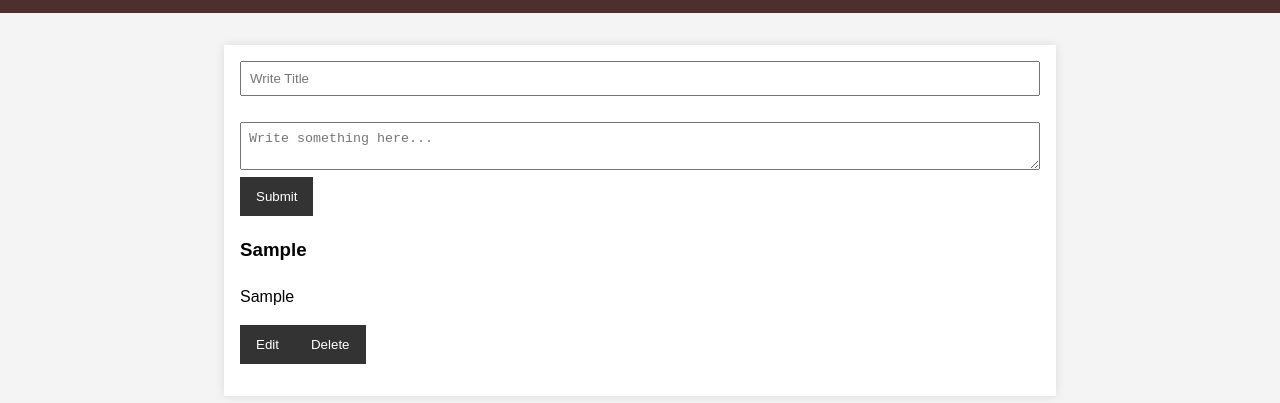
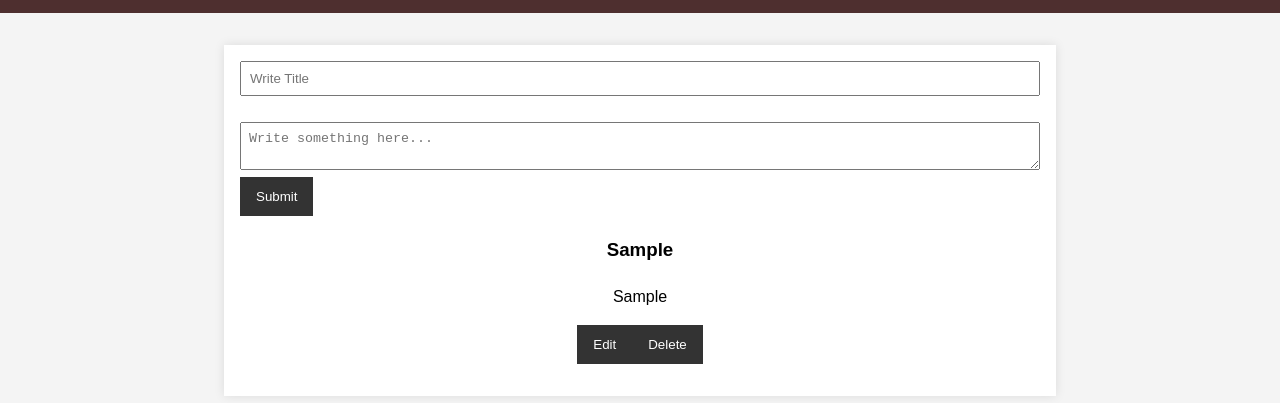
Before and after one commit to kbieman21/SBA5-PersonalBlog, a plain HTML site: page index.html in a window 1280 px wide. Both pictures are taken after typing "Sample", "Sample" into the empty fields and a click on the button "Submit". Shown: the part 113-516 px from the top of the page. Drawn offline with Linux system fonts and the light colour scheme.

Commit message:
I added some styling and I added README.md file

```diff
--- a/style.css
+++ b/style.css
@@ -27,6 +27,7 @@ button {
   border: none;
   padding: 0.75rem 1rem;
   cursor: pointer;
+
 }
 
 button:hover {
@@ -66,6 +67,7 @@ main {
 
 ul.postLists{
   list-style: none;
+  text-align: center;
   padding: 0;
 }
 
@@ -74,3 +76,11 @@ ul.postLists{
   color: red;
   font-size: 0.9em;
 }
+
+.edit{
+  text-align: left;
+}
+
+.delete{
+  text-align: right;
+}
```
Also changed, not shown: 1 other file.
